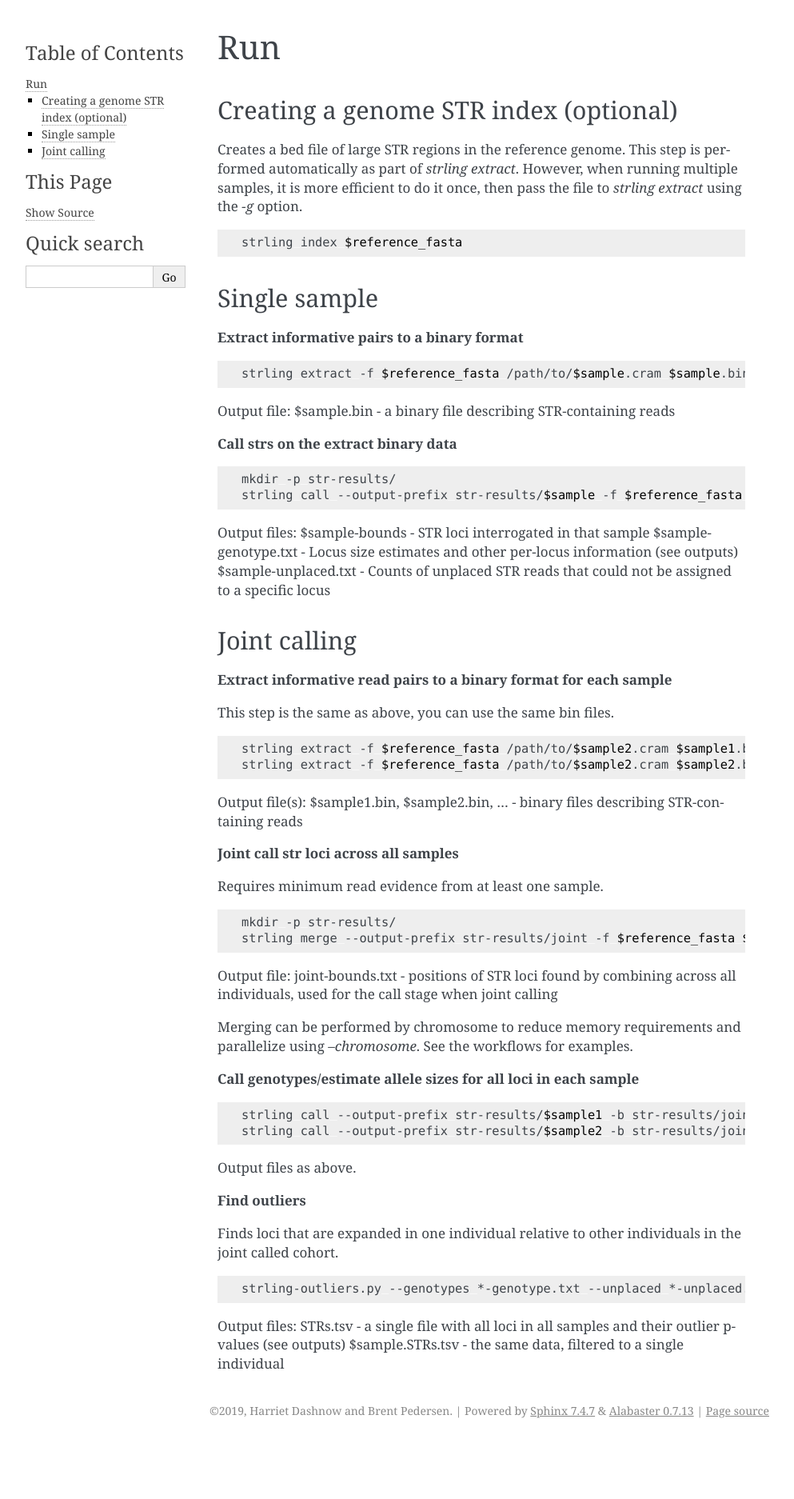
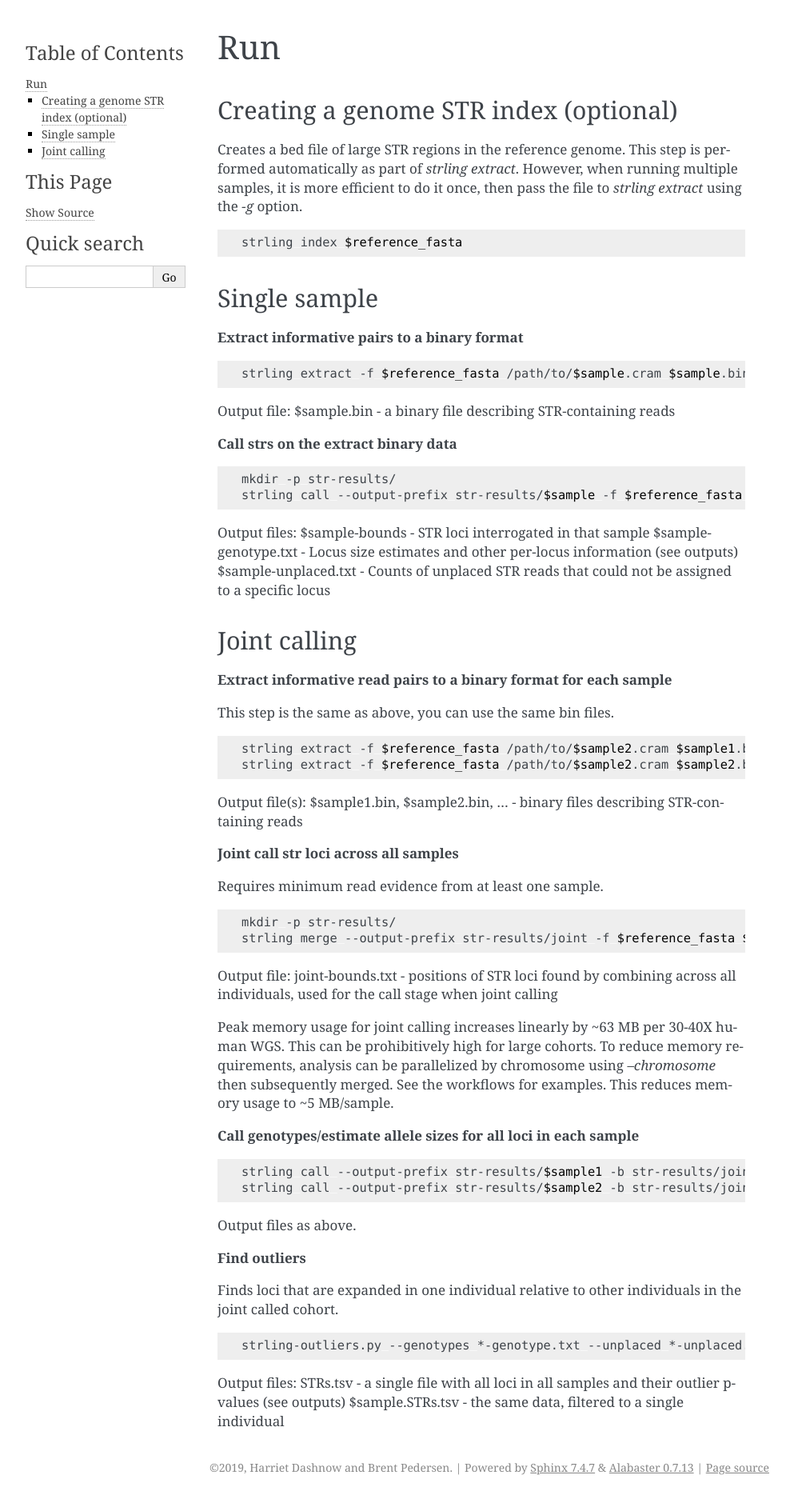
Before and after one commit to quinlan-lab/STRling, a Sphinx documentation site: the page built from docs/source/run.rst, in a window 1280 px wide. Shown: the whole page at 80% size, without its empty margins (148-1141 px from the left). Built offline with Sphinx 7.4.7, drawn with Linux system fonts in a browser that asks for light colours; before the commit the page ends 1803 px from its top, so only the background shows below that.

Commit message:
specify approx memory usage

```diff
--- a/docs/source/run.rst
+++ b/docs/source/run.rst
@@ -62,7 +62,7 @@ Requires minimum read evidence from at least one sample.
 
 Output file: joint-bounds.txt - positions of STR loci found by combining across all individuals, used for the call stage when joint calling
 
-Merging can be performed by chromosome to reduce memory requirements and parallelize using `--chromosome`. See the workflows for examples.
+Peak memory usage for joint calling increases linearly by ~63 MB per 30-40X human WGS. This can be prohibitively high for large cohorts. To reduce memory requirements, analysis can be parallelized by chromosome using `--chromosome` then subsequently merged. See the workflows for examples. This reduces memory usage to ~5 MB/sample.
 
 **Call genotypes/estimate allele sizes for all loci in each sample**
 
```
